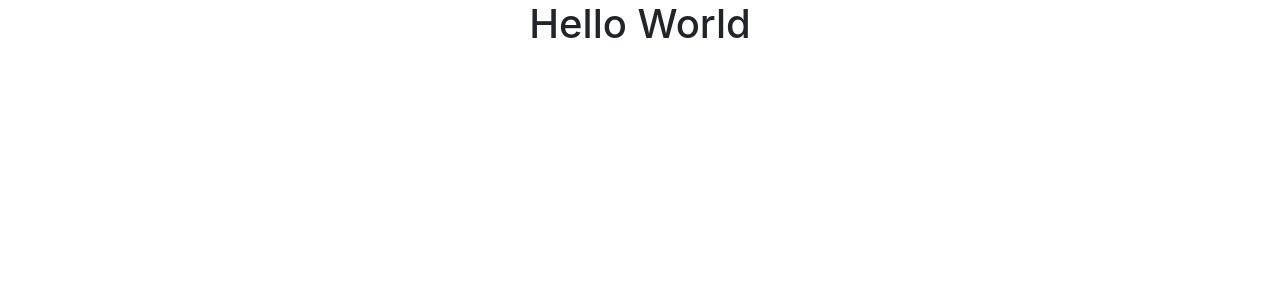
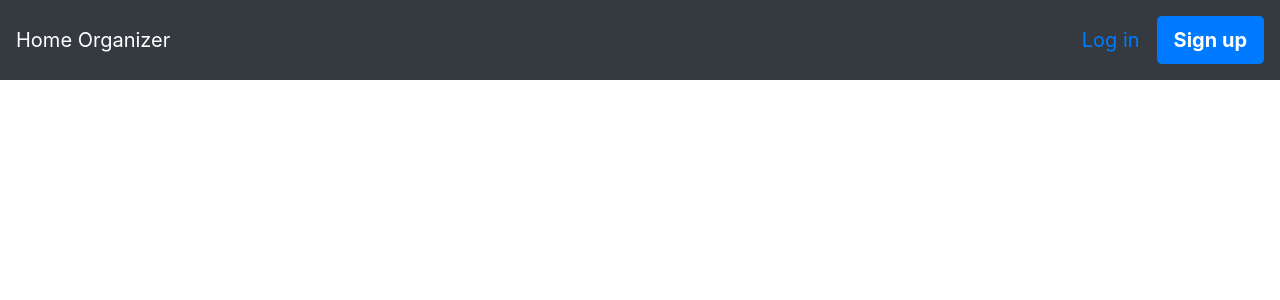
Before and after one commit to SouravSaha101/House-organizer-master, a React (Create React App) app in the folder house-organizer/: page / in a window 1280 px wide. Shown: the top 300 px of the page. Built offline with nearby package versions, Linux system fonts and the light colour scheme.

Commit message:
Nav Bar Added

```diff
--- a/house-organizer/src/App.css
+++ b/house-organizer/src/App.css
@@ -1,3 +1,4 @@
-.App {
-  text-align: center;
+#mainNav {
+  padding-top: 1rem;
+  padding-bottom: 1rem;
 }
--- a/house-organizer/src/App.js
+++ b/house-organizer/src/App.js
@@ -1,11 +1,19 @@
-import React, { useState } from "react";
+import React from "react";
 import "./App.css";
 
 const App = () => {
   return (
     <div className="App">
-      <div>
-        <h1>Hello World</h1>
+      <div id="nav">
+        <nav className="navbar navbar-dark  bg-dark fixed-top" id="mainNav">
+          <a className="navbar-brand  mr-0">Home Organizer</a>
+          <div className="float-right buttons">
+            <a className="btn btn-lg btn-link text-primary">Log in</a>
+            <a className="btn btn-lg bg-primary text-white font-weight-bold">
+              Sign up
+            </a>
+          </div>
+        </nav>
       </div>
     </div>
   );
```
